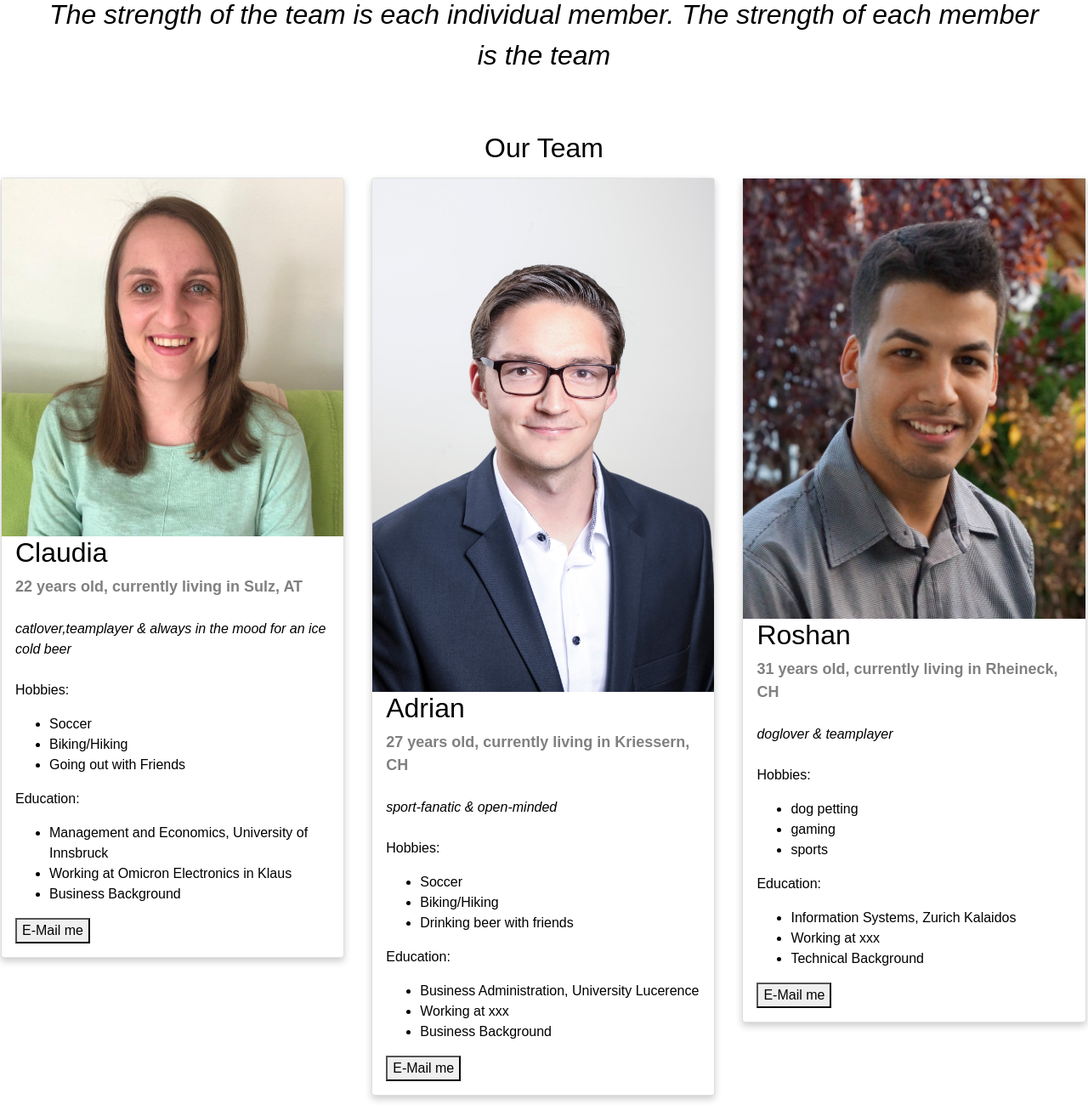
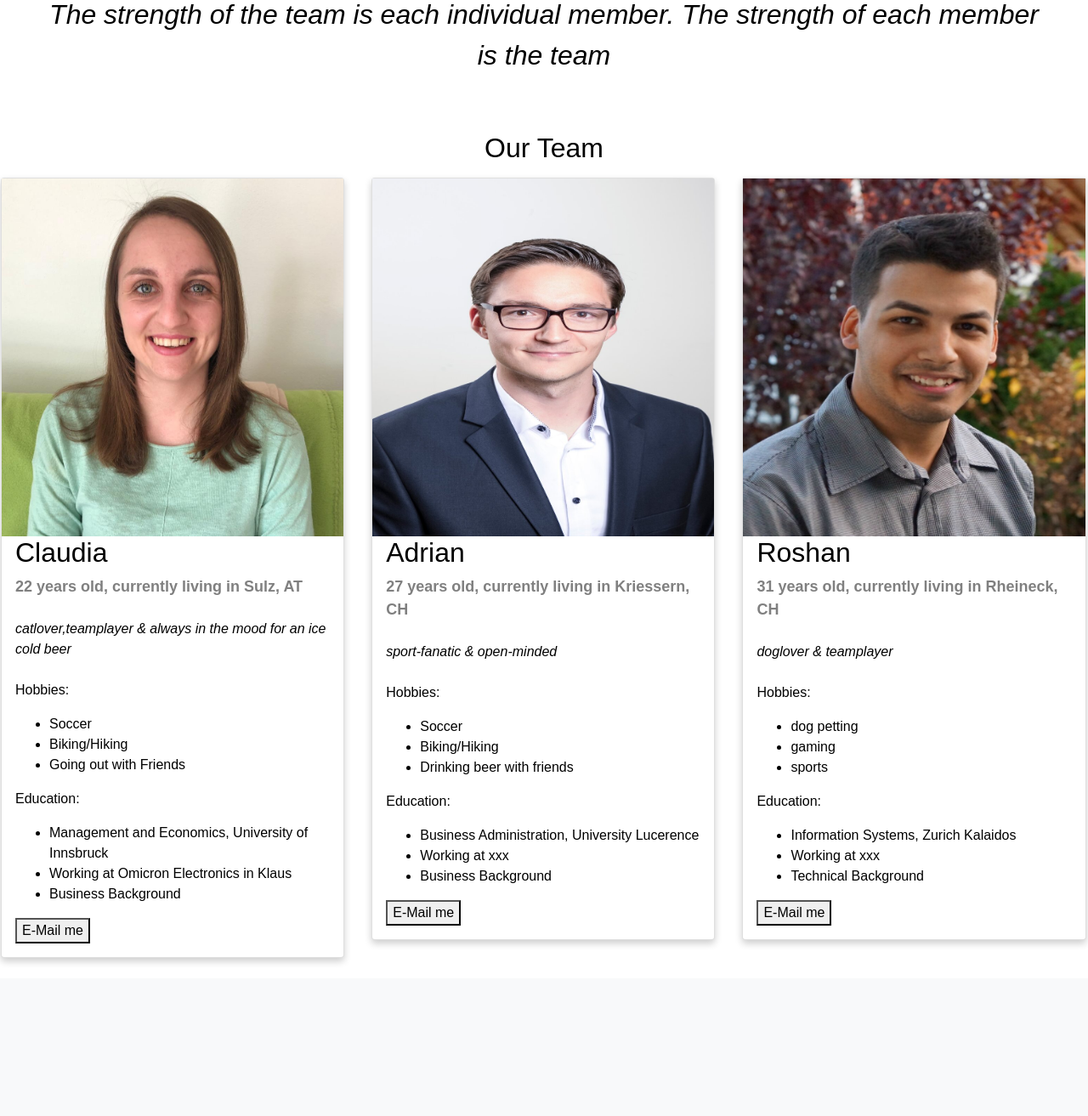
Before and after one commit to Cyberboa/Quiz-game-Uni-li, a Django app: page /about/ in a window 1280 px wide. Shown: the part 337-1650 px from the top of the page at 85% size. After the commit the page ends 1470 px from the top, so only its background shows below. Run offline with Django 3.2, Linux system fonts and the light colour scheme; style sheets or scripts are compiled from the project's sources; some libraries are stand-ins or nearby versions.

Commit message:
- changed size of pictures

```diff
--- a/templates/about.html
+++ b/templates/about.html
@@ -64,7 +64,7 @@
 
   <div class="column">
     <div class="card">
-      <img class="picture" src="{% static "adrian.jpeg" %}" alt="adrian" width=100% />
+      <img class="picture" src="{% static "adrian baumgartner.jpg" %}" alt="adrian" width=100% />
       <div class="container">
         <h2>Adrian</h2>
        <b class="title">27 years old, currently living in Kriessern, CH</b> <br> <br>
@@ -91,7 +91,7 @@
 
 <div class="column">
     <div class="card">
-      <img class="picture" src="{% static "roshan.jpeg" %}" alt="roshan" width=100% />
+      <img class="picture" src="{% static "roshan hausmann.jpg" %}" alt="roshan" width=100% />
       <div class="container">
         <h2>Roshan</h2>
         <b class="title">31 years old, currently living in Rheineck, CH</b> <br> <br>
```
Also changed, not shown: quizGameApp/static/adrian baumgartner.jpg (added), quizGameApp/static/adrian.jpeg (deleted), quizGameApp/static/roshan hausmann.jpg (added), quizGameApp/static/roshan.jpeg (deleted).
